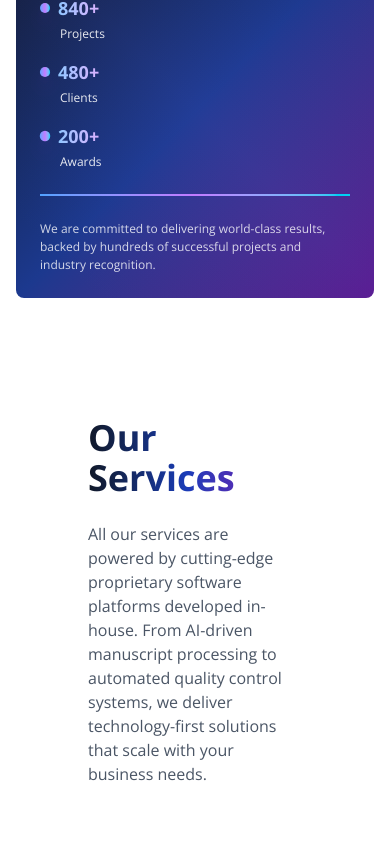
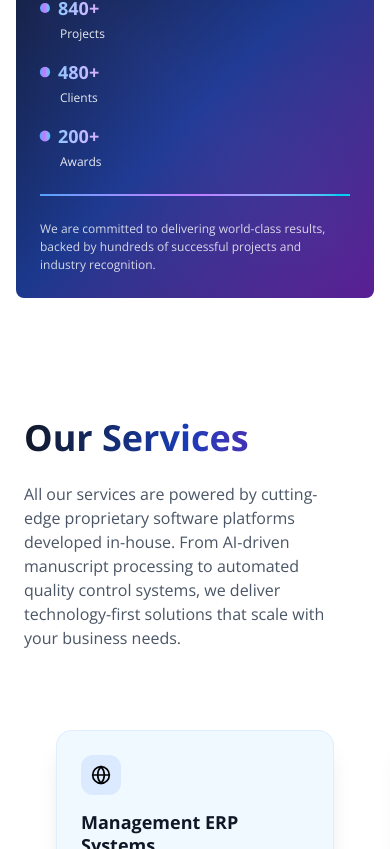
Before and after one commit to ali-haider-dev/information-technology-services, a Next.js app: page / in a window 390 px wide. Shown: the part 1151-2000 px from the top of the page. Built offline with nearby package versions, Linux system fonts and the light colour scheme.

Commit message:
homeService section UI update on small screen

```diff
--- a/src/sections/HomeServiceSection.jsx
+++ b/src/sections/HomeServiceSection.jsx
@@ -214,10 +214,10 @@ export default function ServiceSection({ isService }) {
 
 
   return (
-    <section className="relative -mt-14 flex px-16 md:px-0 flex-col justify-center items-center overflow-hidden bg-white py-20 font-sans">
+    <section className="relative -mt-14 flex  md:px-0 flex-col justify-center items-center overflow-hidden bg-white py-20 font-sans">
 
       <div
-        className="relative max-w-7xl w-full mx-auto px-6 md:px-16  z-10 flex items-center justify-between"
+        className="relative max-w-7xl w-full  px-6 md:px-16  z-10 flex items-center justify-between"
         ref={headerRef}
       >
         <motion.div
```
